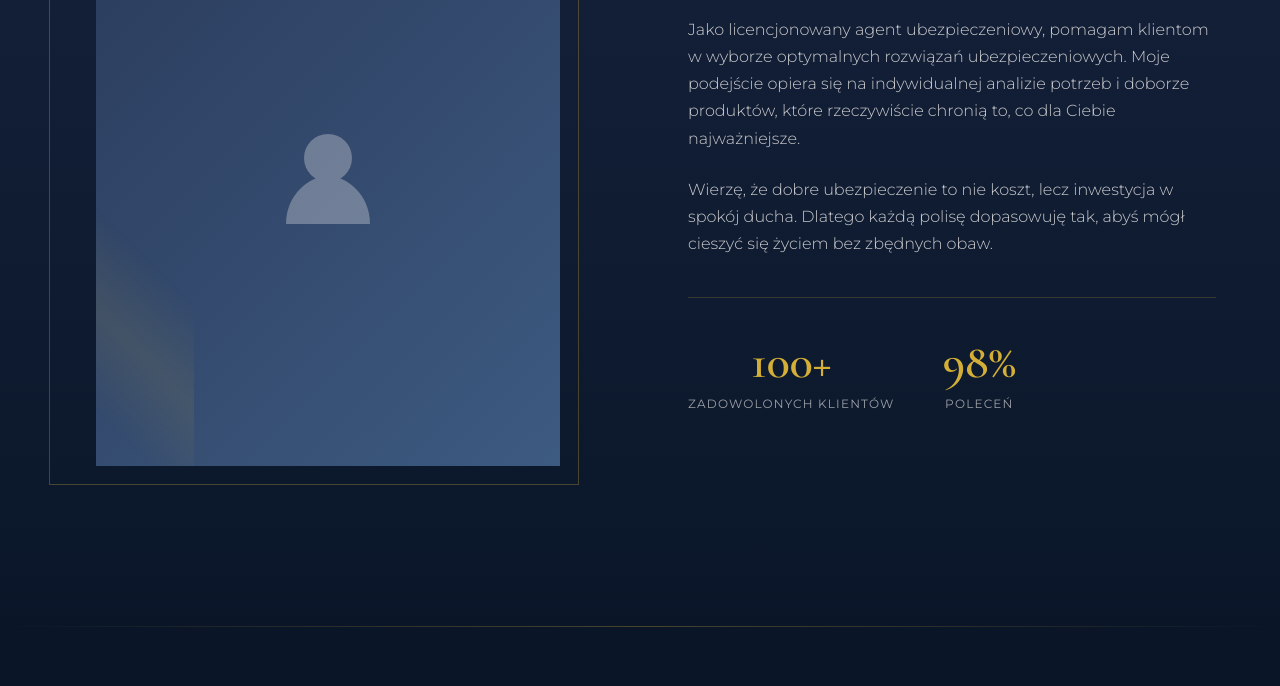
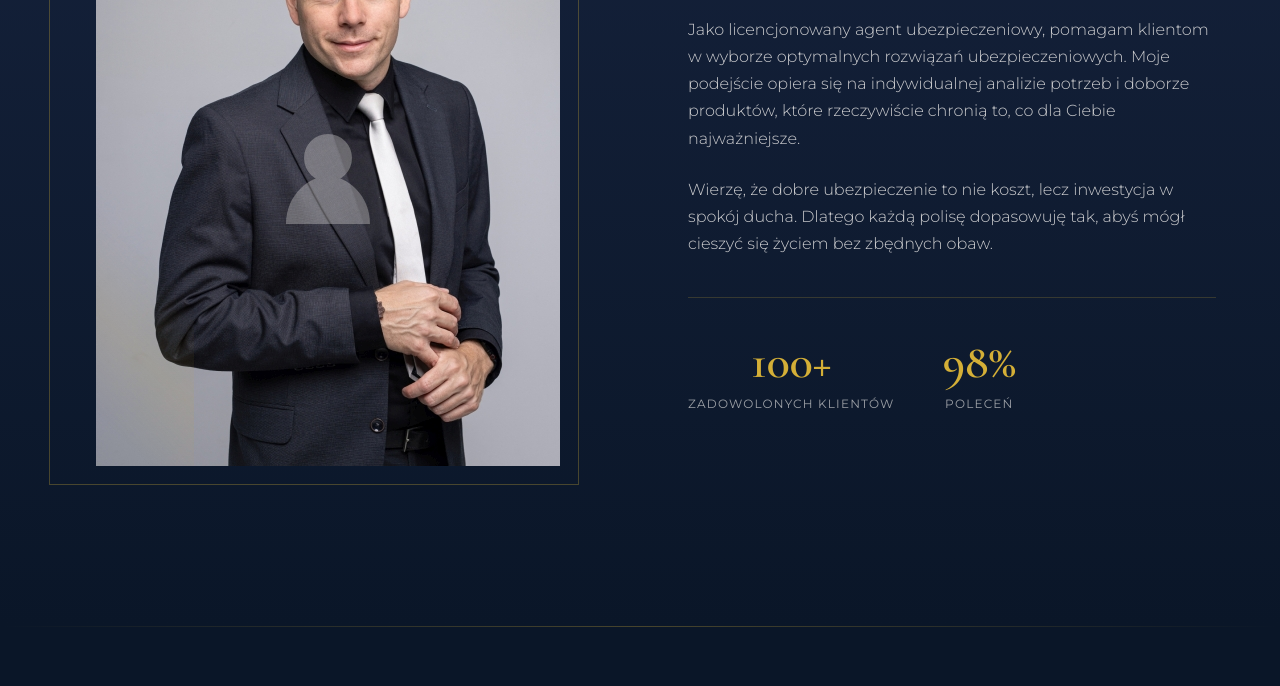
Before and after one commit to zdziechowskiubezpieczenia/sigma, a plain HTML site: page index.html in a window 1280 px wide. Shown: the part 1348-2034 px from the top of the page. Drawn offline with nearby package versions, Linux system fonts and the light colour scheme.

Commit message:
Adding photo to Hero section
Adding photo to Hero section

```diff
--- a/index.html
+++ b/index.html
@@ -435,6 +435,9 @@
             justify-content: center;
             position: relative;
             overflow: hidden;
+            background-image: url('photos/HERO_1.jpg');
+            /**background-size: cover;
+            background-position: center;**/
         }
 
         .about-image-inner::before {
```
Also changed, not shown: photos/HERO_1.jpg (added), photos/HERO_2.jpg (added), photos/HERO_3.jpg (added).
